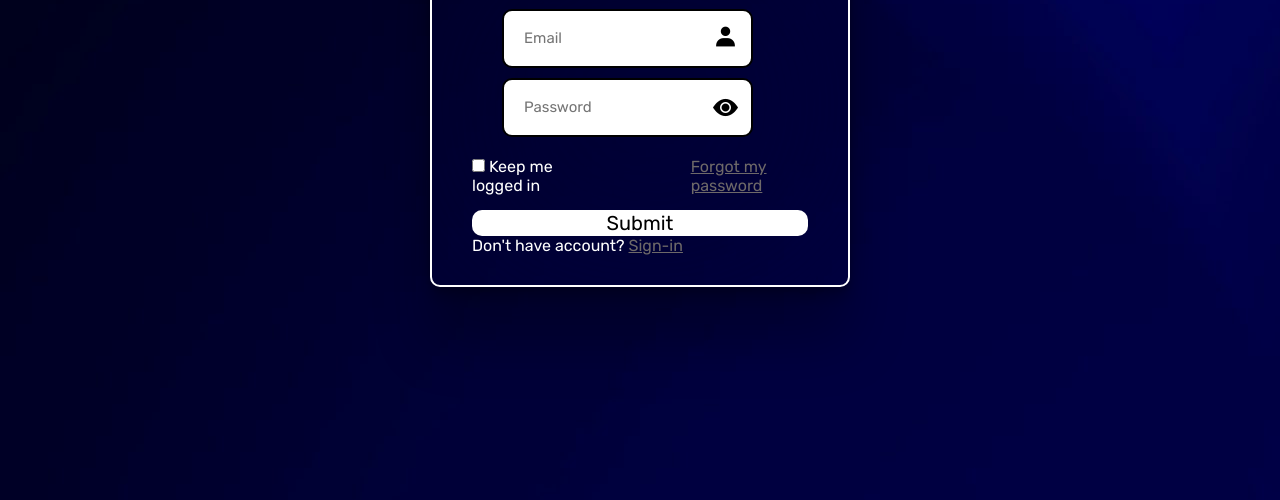
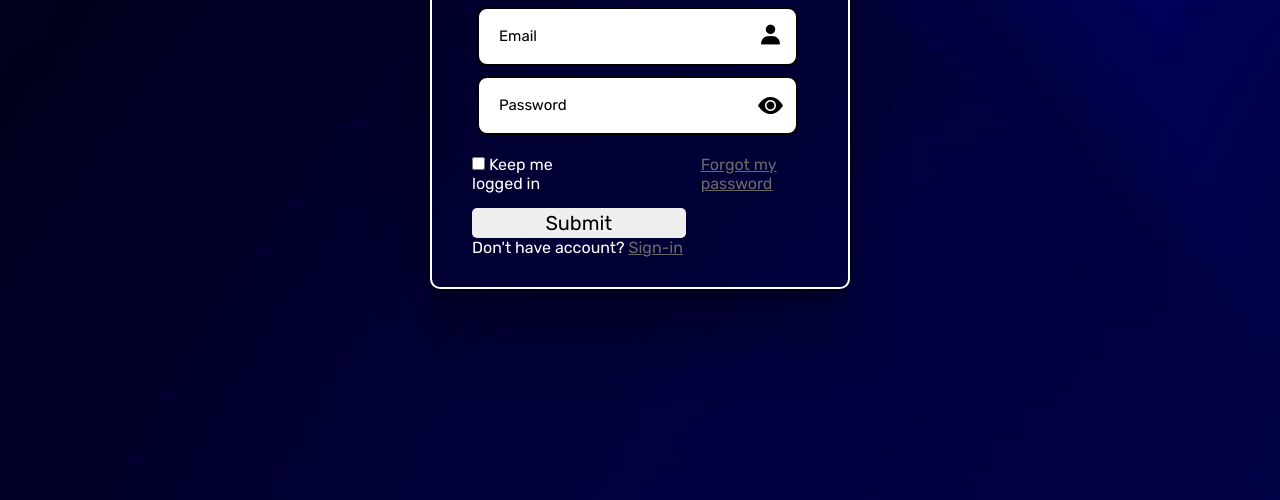
Before and after one commit to GhOssTYyy/Sign-in-and-Sign-up, a plain HTML site: page index.html in a window 1280 px wide. Shown: the part 300-800 px from the top of the page. Drawn offline with nearby package versions, Linux system fonts and the light colour scheme; files whose address does not match are found by name.

Commit message:
modified:   index.html modified:   scripts/main.js modified:   style.css

```diff
--- a/index.html
+++ b/index.html
@@ -18,12 +18,12 @@ rel='stylesheet'>
             </h1>
 
             <div class="input-box">
-                <input type="email" placeholder="Email">
+                <input type="email" placeholder="Email" required>
                 <i class="bx bxs-user"></i>
             </div>
 
             <div class="input-box">
-                <input type="password" placeholder="Password" id="senha">
+                <input type="password" placeholder="Password" id="senha"  required>
                 <i class="bi bi-eye-fill" id="btn-senha" onclick="mostrarsenha()"></i>
             </div>
 
--- a/scripts/main.js
+++ b/scripts/main.js
@@ -1,25 +1,30 @@
- function mostrarSenha() {
+function mostrarsenha() {
 
-                                var inputPassword = document.getElementById('senha');
+    let inputPass = document.getElementById('senha')
 
-                                var btnShowPassword = document.getElementById('btn-senha');
+    let btn = document.getElementById('btn-senha')
 
 
 
-                                if (inputPassword.type == 'password') {
+    if(inputPass.type === 'password') {
 
-                                    inputPassword.type = 'text'
-
-                                    btnShowPassword.className = 'showsenha bi bi-eye-slash-fill'
+        inputPass.setAttribute('type', 'text')
 
 
 
-                                } else {
+        btn.classList.replace('bi-eye-fill', 'bi-eye-slash-fill')
 
-                                    inputPassword.type = 'password'
+    }
 
-                                    btnShowPassword.className = 'showsenha bi bi-eye-fill'
 
-                                }
+    else {
 
-                            }
+        inputPass.setAttribute('type', 'password')
+
+
+
+        btn.classList.replace('bi-eye-slash-fill', 'bi-eye-fill')
+
+    }
+
+}
--- a/style.css
+++ b/style.css
@@ -17,6 +17,7 @@ body {
     background: transparent;
     width: 420px;
     padding: 30px 40px;
+    padding-right: 20px;
     border: 2px solid;
     border-radius: 10px;
     color: #fff;
@@ -35,6 +36,7 @@ body {
 }
 
 .input-box input {
+    width: 100%;
     outline: none;
     padding: 20px 45px 20px 20px;
     border: 2px solid;
@@ -44,6 +46,7 @@ body {
 
 .input-box ::placeholder {
     font-size: 15px;
+    color: rgb(0, 0, 0);
 }
 
 
@@ -74,9 +77,9 @@ body {
 }
 
 .login {
-    width: 100%;
+    height: 30px;
+    width: 60%;
     cursor: pointer;
-    border-radius: 10px;
+    border-radius: 5px;
     font-size: 20px;
-    background-color: #fff;
 }
```
